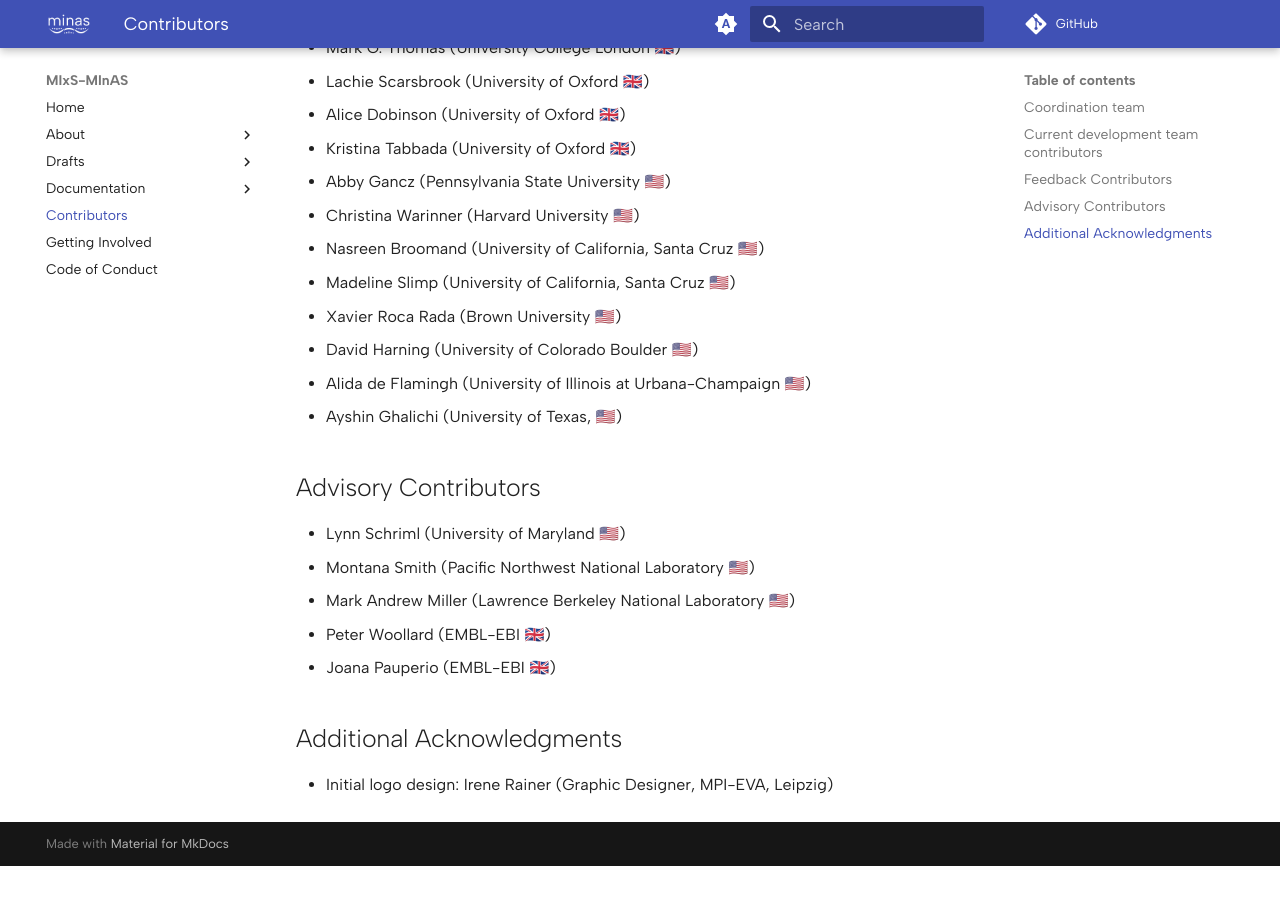
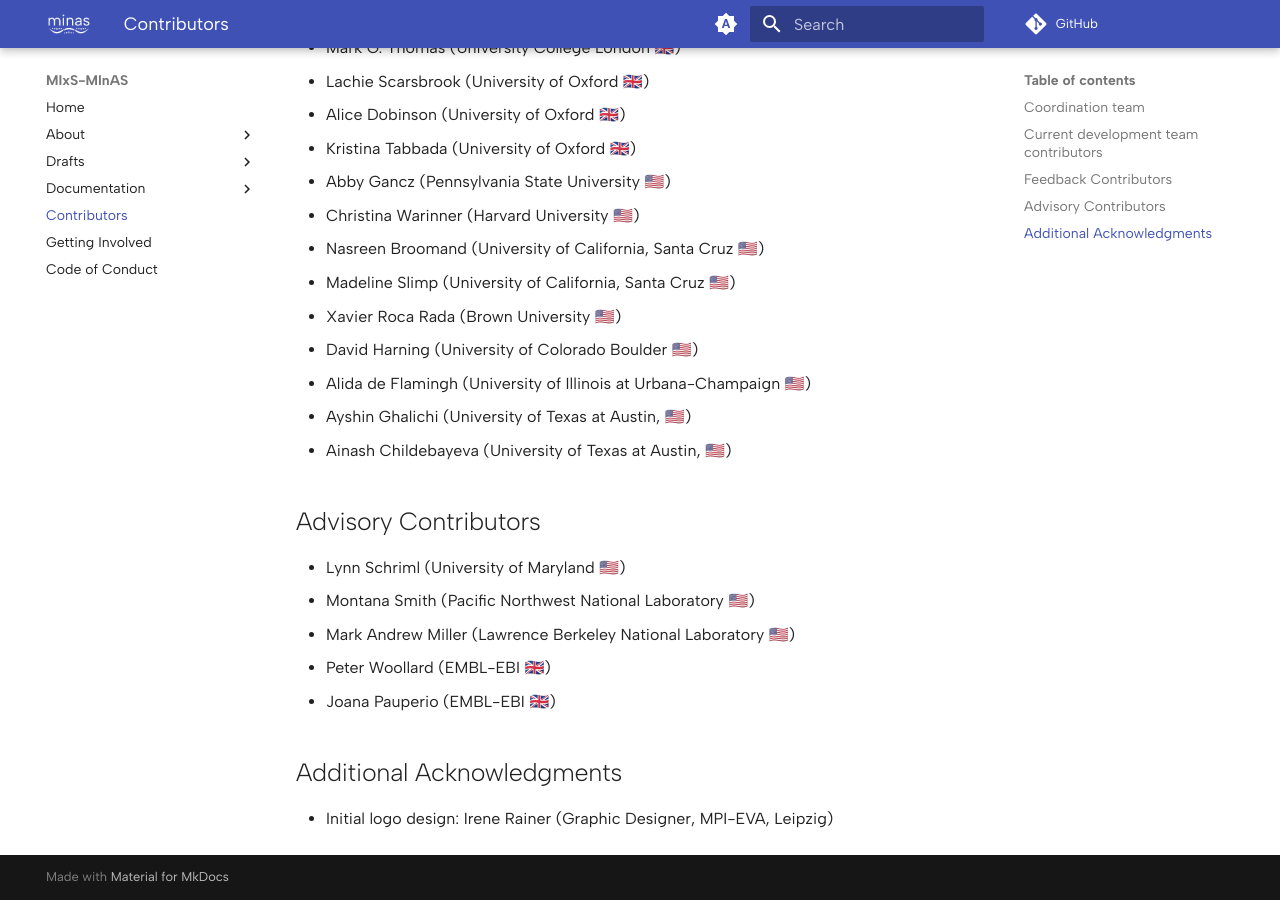
Before and after one commit to MIxS-MInAS/MIxS-MInAS.github.io, an MkDocs documentation site: the page built from docs/contributors.md, in a window 1280 px wide and 900 px high, scrolled down 4081 px. Built offline with MkDocs 1.6.1 and Material for MkDocs 9.7.7, drawn with Linux system fonts in a browser that asks for light colours; comment, search, counter and statistics services are not loaded; before the commit the page ends 4947 px from its top, so only the background shows below that.

Commit message:
Added Ainash!

```diff
--- a/docs/contributors.md
+++ b/docs/contributors.md
@@ -129,7 +129,8 @@ Previously:
 - Xavier Roca Rada (Brown University 🇺🇸)
 - David Harning (University of Colorado Boulder 🇺🇸)
 - Alida de Flamingh (University of Illinois at Urbana-Champaign 🇺🇸)
-- Ayshin Ghalichi (University of Texas, 🇺🇸)
+- Ayshin Ghalichi (University of Texas at Austin, 🇺🇸)
+- Ainash Childebayeva (University of Texas at Austin, 🇺🇸)
 
 ## Advisory Contributors
 
```
